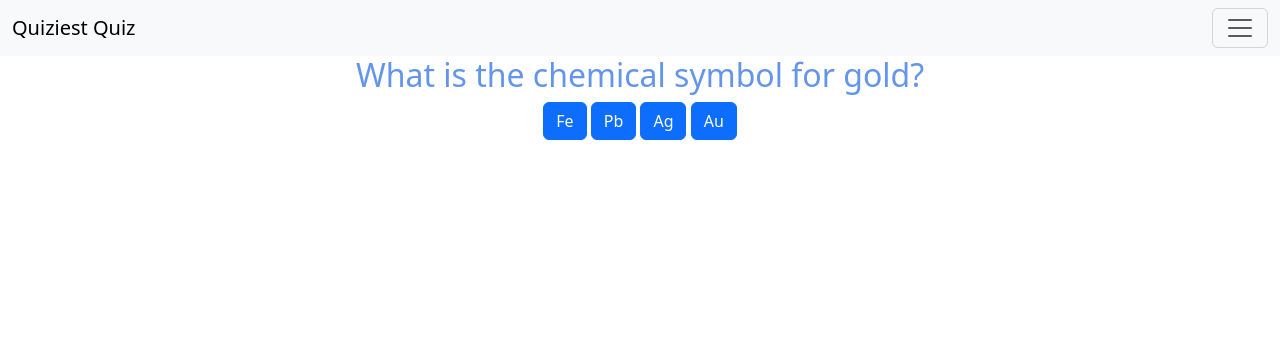
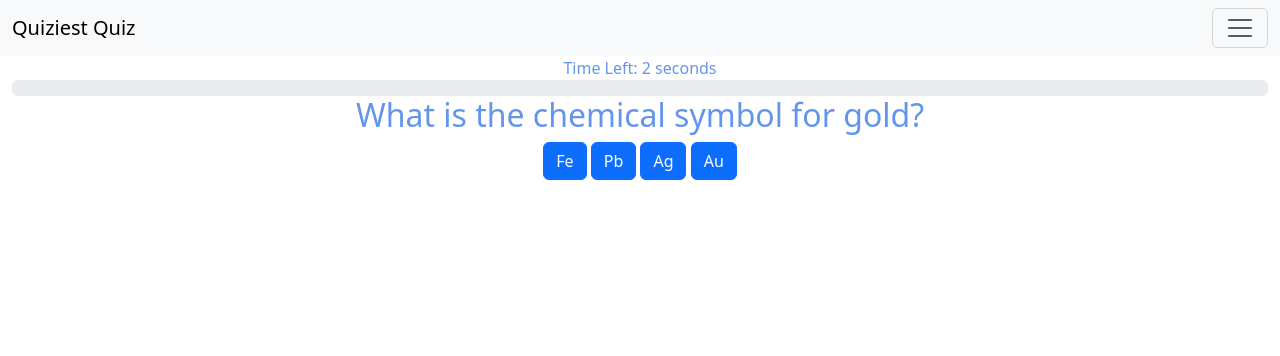
Before and after one commit to IceuMonkey/L3DGT-QuizApp, a Flask app: page /quiz in a window 1280 px wide. Shown: the top 356 px of the page. Run offline with Flask 3, Linux system fonts and the light colour scheme.

Commit message:
Question Timer

```diff
--- a/website/quiz/quiz.py
+++ b/website/quiz/quiz.py
@@ -56,9 +56,11 @@ def submit_answer():
     if selected_answer == question.answer: # If answer is correct
         session['correct_streak'] += 1 # Tracks Streak for Current Quiz
         user = users.query.filter_by(id=session['user_id']).first()
+
         if user: # If user found in db, increment total_solved
             user.total_solved = (user.total_solved or 0) + 1 # Checks total_solved is not None before incrementing
             db.session.commit()
+
         if session['correct_streak'] > session['best_streak']: # If current streak is better than the best streak, set best_streak to the current streak
             session['best_streak'] = session['correct_streak']
             # Updating Best Streak and Total Solved in DB
@@ -66,6 +68,7 @@ def submit_answer():
                 user.best_streak = session['best_streak']
                 db.session.commit()
         # If there are no more questions, return 'end' result
+
         if not session['question_ids']:
             print("No more Questions!") # Debug: Prints when session has run out of questions
             return jsonify({'result': 'end'})
--- a/website/templates/quiz.html
+++ b/website/templates/quiz.html
@@ -1,8 +1,18 @@
 <!-- QUIZ TEMPLATE -->
 {% extends "base.html" %}
 {% block title %}Quiz{% endblock %}
+{% block extra_css %}{% endblock %}
 {% block content %}
+    <!-- Timer & Bar -->
+    <div id="timer">Time Left: <span id="time">10</span> seconds</div>
+    <div class="progress">
+        <div id="timer-bar" class="progress-bar progress-bar-striped progress-bar-animated" role="progressbar" style="width: 100%;" aria-valuenow="100" aria-valuemin="0" aria-valuemax="100"></div>
+    </div>
+
+    <!-- Qustion text -->
     <h2>{{ question.question_text }}</h2>
+
+    <!-- Answer Buttons -->
     <div id="options">
         {% for option in question.options %}
             <button class="btn btn-primary option-btn" data-answer="{{ option }}">{{ option }}</button>
@@ -12,28 +22,58 @@
 {% endblock %}
 {% block scripts %}
     <script>
-        document.querySelectorAll('.option-btn').forEach(button => {
-            button.addEventListener('click', function() {
-                const answer = this.getAttribute('data-answer');
+        document.addEventListener('DOMContentLoaded', function() {
+            // Add click event listeners to all option buttons
+            document.querySelectorAll('.option-btn').forEach(button => {
+                button.addEventListener('click', function() {
+                    const answer = this.getAttribute('data-answer'); // Get the answer from the button's data attribute
+                    submitAnswer(answer); // Call the submitAnswer function with the selected answer
+                });
+            });
+
+            // Function to submit the selected answer to the server (quiz.py)
+            function submitAnswer(answer) {
                 fetch('/submit_answer', {
-                    method: 'POST',
+                    method: 'POST', //Using POST method to send data
                     headers: {
                         'Content-Type': 'application/json'
                     },
-                    body: JSON.stringify({ answer: answer })
+                    body: JSON.stringify({ answer: answer }) // Convert the answer to a JSON string and send it in the request body
                 })
-                .then(response => response.json())
+                .then(response => response.json()) // Parse the JSON response from the server
                 .then(data => {
                     if (data.result === 'correct') {
-                        location.reload();
-                        // If Returned Result is "wrong" or "end", redirect to results page
-                    } else if (data.result === 'wrong') {
-                        window.location.href = '/result';
-                    } else if (data.result === 'end') {
-                        window.location.href = '/result';
+                        location.reload(); // Reload the page if the answer is correct
+                    } else if (data.result === 'wrong' || data.result === 'end') {
+                        window.location.href = '/result'; // Redirect to the results page if the answer is wrong or if the quiz has ended
                     }
                 });
-            });
+            }
+
+            // Timer logic
+            let timeLeft = 10; // Set the initial time left to 10 seconds
+            const timerElement = document.getElementById('time'); // Get the timer element
+            const timerBar = document.getElementById('timer-bar'); // Get timer bar
+
+            // Start the timer immediately
+            timerBar.style.transition = 'none';
+            timerBar.style.width = '100%';
+            setTimeout(() => {
+                timerBar.style.transition = 'width 10s linear';
+                timerBar.style.width = '0%';
+            }, 0);
+
+            const timerInterval = setInterval(() => {
+                timeLeft--; // Decrease the time left by 1 second
+                timerElement.textContent = timeLeft; // Update the timer display
+                if (timeLeft <= 0) {
+                    clearInterval(timerInterval); // Stop the timer when it reaches 0
+                    submitAnswer(null); // Submit a null answer if time runs out
+                    document.querySelectorAll('.option-btn').forEach(button => {
+                        button.disabled = true; // Disable all option buttons
+                    });
+                }
+            }, 1000); // Run the timer logic every second (1000 milliseconds)
         });
     </script>
 {% endblock %}
```
Also changed, not shown: instance/users.sqlite3, website/templates/quizresult.html (line endings or trailing spaces).
